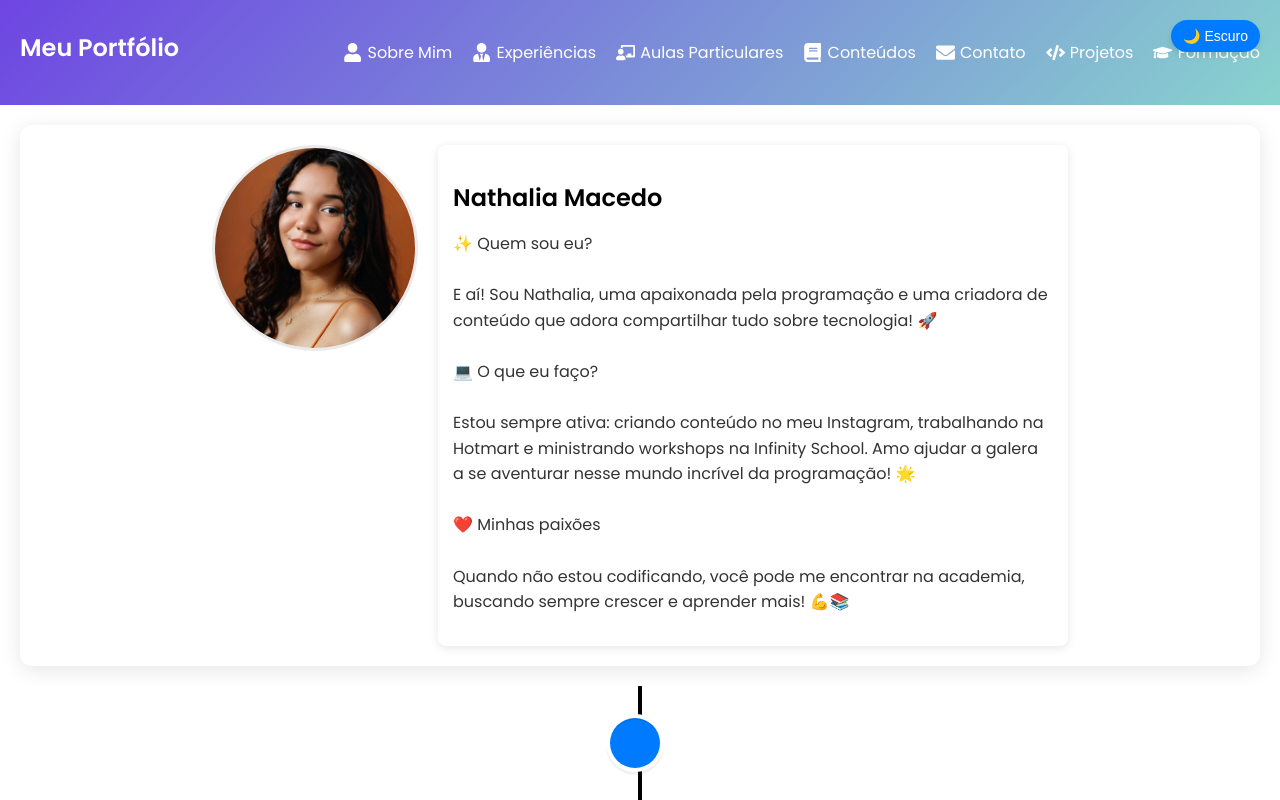
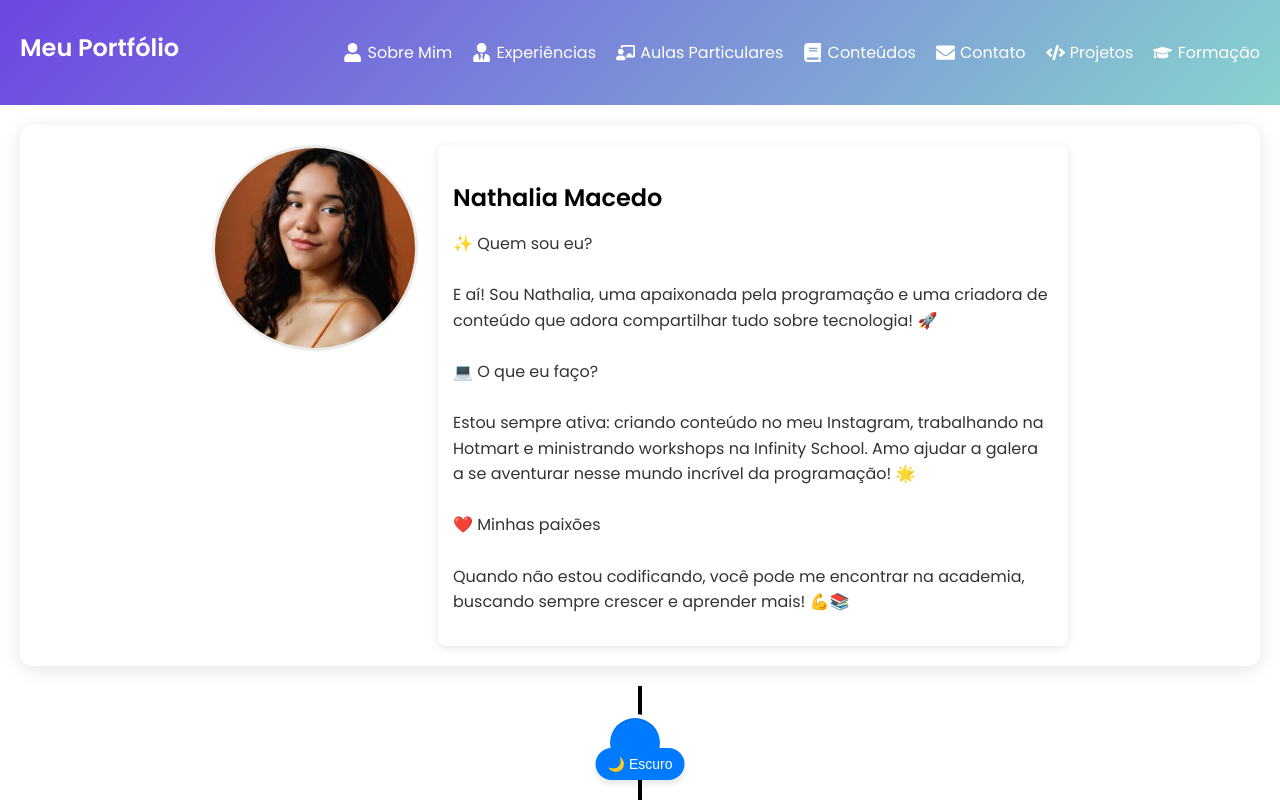
Before and after one commit to Nathalia-Macedo/curriculo-react, a React (Create React App) app: page / in a window 1280 px wide. Shown: the top 800 px of the page. Built offline with nearby package versions, Linux system fonts and the light colour scheme.

Commit message:
Subindo alterações na posição do botao

```diff
--- a/src/Pages/Home/Home.css
+++ b/src/Pages/Home/Home.css
@@ -26,11 +26,12 @@ h1 {
   color: #f0f0f0;
 }
 
-/* Botão para alternar tema */
+/* Botão para alternar tema - centralizado na parte inferior */
 .toggle-theme {
-  position: fixed; /* Fixa o botão no canto superior direito */
-  top: 20px;
-  right: 20px;
+  position: fixed;
+  bottom: 20px;
+  left: 50%; /* Centraliza horizontalmente */
+  transform: translateX(-50%); /* Ajusta para manter o botão centralizado */
   padding: 8px 12px;
   font-size: 14px;
   background-color: #007bff;
@@ -38,10 +39,11 @@ h1 {
   border: none;
   border-radius: 20px;
   cursor: pointer;
-  z-index: 1000; /* Certifica-se de que o botão fica acima de outros elementos */
+  z-index: 1000;
   box-shadow: 0 4px 6px rgba(0, 0, 0, 0.1);
   transition: background-color 0.3s ease;
 }
+
 
 .toggle-theme:hover {
   background-color: #0056b3;
```
